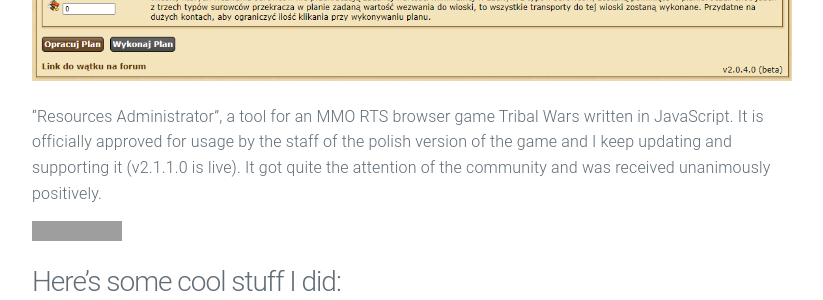
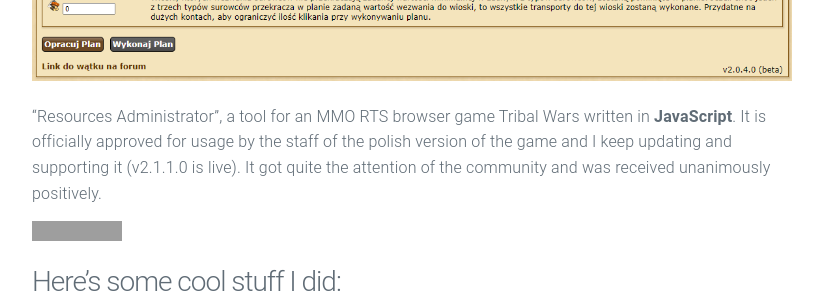
Before and after one commit to pawel-kaleta/pawel-kaleta.github.io, a Jekyll site: the page built from _posts/2024-01-13-Dysponent-Surowcowy.md, in a window 1280 px wide, cut to the strip 750-1050 px from the top of the page. Shown: the whole strip, without its empty margins (228-1051 px from the left). Built offline with Jekyll 4.4.1, drawn with Linux system fonts in a browser that asks for light colours; grey boxes are pictures that could not be loaded.

```diff
--- a/_posts/2024-01-13-Dysponent-Surowcowy.md
+++ b/_posts/2024-01-13-Dysponent-Surowcowy.md
@@ -8,7 +8,7 @@ preview: /assets/DysponentSurowcowy.png
 
 ![Picture 1](/assets/DysponentSurowcowy_Full.png)
 
-“Resources Administrator”, a tool for an MMO RTS browser game Tribal Wars written in JavaScript. It is officially approved for usage by the staff of the polish version of the game and I keep updating and supporting it (v2.1.1.0 is live). It got quite the attention of the community and was received unanimously positively.
+“Resources Administrator”, a tool for an MMO RTS browser game Tribal Wars written in **JavaScript**. It is officially approved for usage by the staff of the polish version of the game and I keep updating and supporting it (v2.1.1.0 is live). It got quite the attention of the community and was received unanimously positively.
 
 [![GitHub](https://img.shields.io/badge/GitHub--red.svg?style=social&logo=github)](https://github.com/pawel-kaleta/TribalWars/blob/master/Dysponent_Surowcowy_2.js)
 
```
